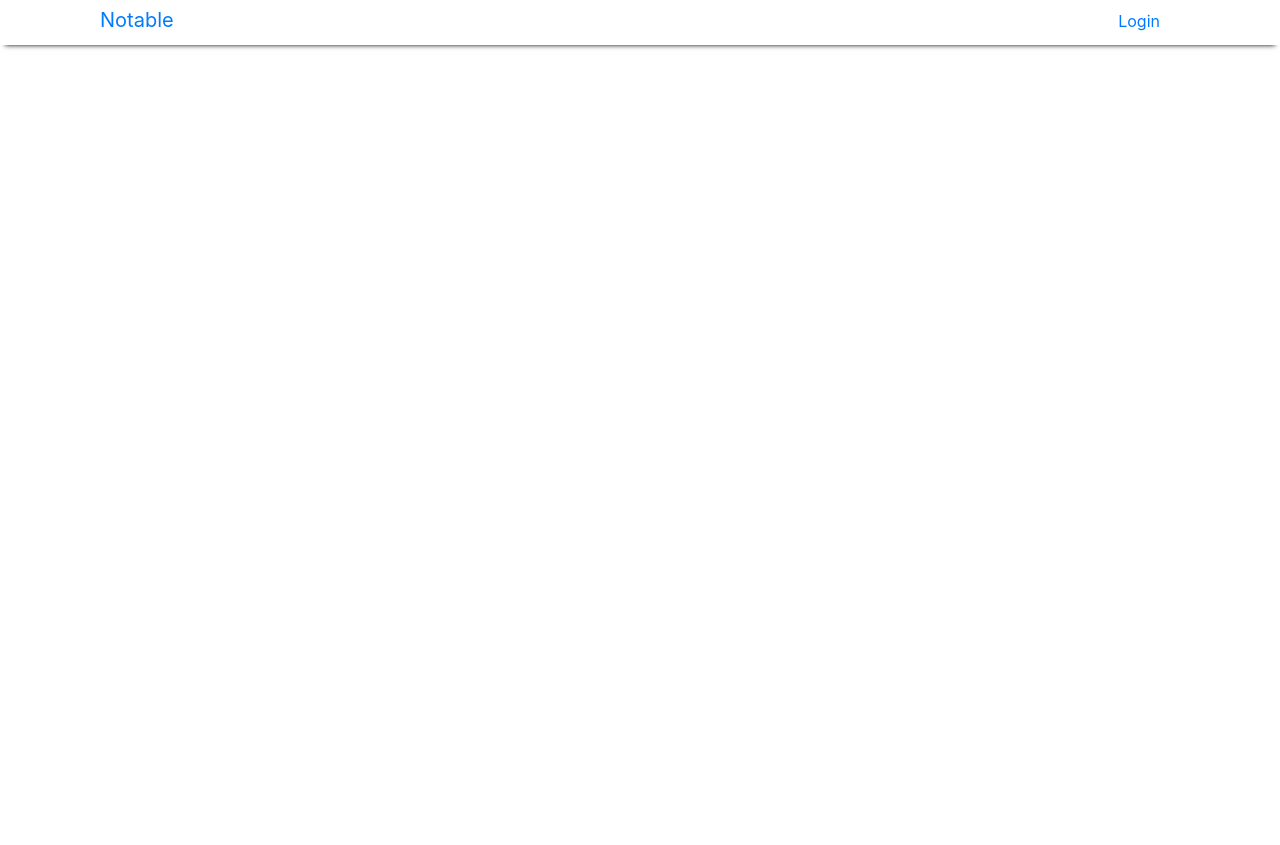
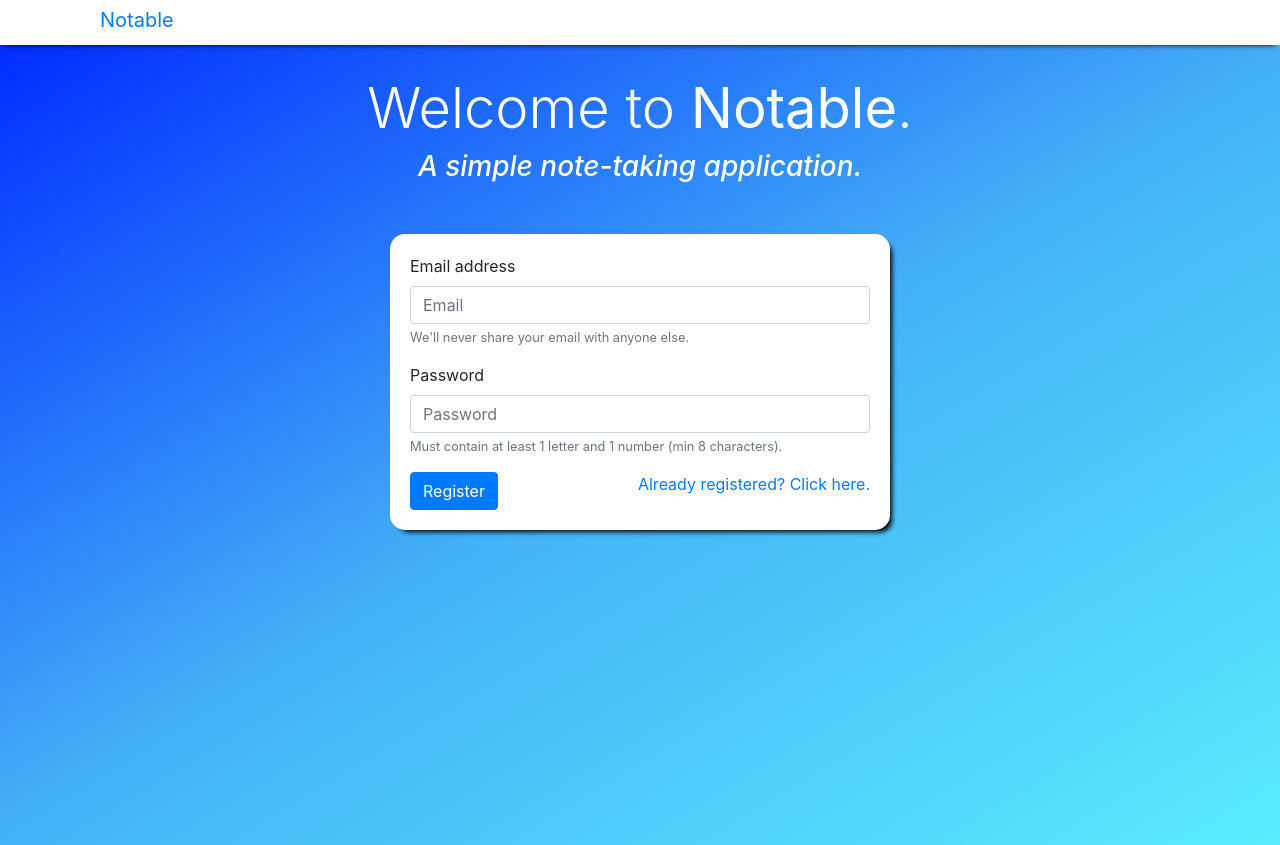
Before and after one commit to austinlords/notable, a React (Create React App) app: page /#/register in a window 1280 px wide. Before the commit the page ends 800 px from the top, so only its background shows below. Built offline with nearby package versions, Linux system fonts and the light colour scheme; no server answers.

Commit message:
add login route and begin http requests

```diff
--- a/package.json
+++ b/package.json
@@ -22,6 +22,7 @@
     "react-expanding-textarea": "^2.0.2",
     "react-router-dom": "^5.0.1",
     "react-scripts": "3.1.1",
+    "react-toastify": "^5.4.1",
     "reactstrap": "^8.0.1",
     "serve": "^11.2.0"
   },
--- a/src/App.js
+++ b/src/App.js
@@ -1,23 +1,74 @@
 import React, { Component } from "react";
 import { Route, Redirect, Switch } from "react-router-dom";
+import { ToastContainer } from "react-toastify";
 import NavBar from "./components/NavBar";
 import Notes from "./components/Notes";
+import Login from "./components/Login/Login";
+import Register from "./components/Login/Register";
+import config from "./config";
+import "react-toastify/dist/ReactToastify.min.css";
 import "./css/App.css";
 
 class App extends Component {
   constructor(props) {
     super(props);
-    this.state = {};
+    this.state = {
+      user: null
+    };
+  }
+
+  authenticator = async user => {
+    if (user === "logout") return this.setState({ user: null });
+    if (user) return this.setState({ user });
+
+    try {
+      const response = await fetch(config.apiUrl + "user");
+      if (response.status !== 200) {
+        this.setState({ user: null });
+      } else {
+        const user = await response.json();
+        this.setState({ user });
+      }
+    } catch (error) {}
+  };
+
+  componentDidMount() {
+    this.authenticator();
   }
 
   render() {
     return (
       <React.Fragment>
+        <ToastContainer />
         <NavBar />
         <main className="app-background">
           <Switch>
-            <Route path="/notes/:id" component={Notes} />
-            <Route path="/notes" component={Notes} />
+            <PrivateRoute
+              path="/notes/:id"
+              auth={!!this.state.user}
+              authenticator={this.authenticator}
+              user={this.state.user}
+              component={Notes}
+            />
+            <PrivateRoute
+              path="/notes"
+              auth={!!this.state.user}
+              authenticator={this.authenticator}
+              user={this.state.user}
+              component={Notes}
+            />
+            <Route
+              path="/login"
+              render={props => (
+                <Login {...props} authenticator={this.authenticator} />
+              )}
+            />
+            <Route
+              path="/register"
+              render={props => (
+                <Register {...props} authenticator={this.authenticator} />
+              )}
+            />
             <Redirect from="/" exact to="/notes" />
           </Switch>
         </main>
@@ -26,4 +77,13 @@ class App extends Component {
   }
 }
 
+const PrivateRoute = ({ component: Component, auth, ...rest }) => (
+  <Route
+    {...rest}
+    render={props =>
+      auth ? <Component {...props} {...rest} /> : <Redirect to="/login" />
+    }
+  />
+);
+
 export default App;
--- /dev/null
+++ b/src/components/Login/Login.jsx
@@ -0,0 +1,106 @@
+import React, { useState } from "react";
+import { Link, Redirect } from "react-router-dom";
+import { toast } from "react-toastify";
+import "./login.css";
+import config from "../../config";
+
+const Login = props => {
+  let [email, setEmail] = useState("");
+  let [password, setPassword] = useState("");
+  let [user, setUser] = useState(null);
+
+  const handleLogin = async event => {
+    event.preventDefault();
+    try {
+      const response = await fetch(`${config.apiUrl}login`, {
+        method: "POST",
+        body: JSON.stringify({
+          email: email.trim().toLowerCase(),
+          password: password.trim()
+        }),
+        mode: "cors",
+        credentials: "include",
+        headers: {
+          "Content-Type": "application/json"
+        }
+      });
+      const user = await response.json();
+      if (response.status !== 200) {
+        return toast.error(user.message);
+      }
+
+      props.authenticator(user);
+      setUser(user);
+
+      console.log("response from server: ", response);
+      console.log("body response", user);
+    } catch (error) {
+      console.log("network error: ", error);
+    }
+  };
+
+  if (user) return <Redirect to="/notes" />;
+
+  return (
+    <div className="background">
+      <div className="masthead">
+        <div id="masthead-heading" className="container">
+          <h1 className="display-4">
+            Welcome back to <b>Notable</b>.
+          </h1>
+          <h3>
+            <em>A simple note-taking application.</em>
+          </h3>
+        </div>
+
+        <form id="signUpForm" className="container" onSubmit={handleLogin}>
+          <div className="form-group">
+            <label>Email address</label>
+            <input
+              type="email"
+              name="email"
+              className="form-control"
+              id="signUpEmail"
+              aria-describedby="emailHelp"
+              placeholder="Email"
+              required
+              maxLength="50"
+              title="Email address is required"
+              onChange={e => setEmail(e.target.value)}
+              value={email}
+            />
+            <small id="emailHelp" className="form-text text-muted">
+              We'll never share your email with anyone else.
+            </small>
+          </div>
+          <div className="form-group">
+            <label>Password</label>
+            <input
+              type="password"
+              name="password"
+              className="form-control"
+              id="signUpPassword"
+              placeholder="Password"
+              required
+              minLength="8"
+              onChange={e => setPassword(e.target.value)}
+              value={password}
+            />
+            <small id="passwordHelp" className="form-text text-muted">
+              Minimum length: 8 characters
+            </small>
+          </div>
+
+          <button type="submit" form="signUpForm" className="btn btn-primary">
+            Login
+          </button>
+          <div className="float-right">
+            <Link to="/register">Need to register? Click here.</Link>
+          </div>
+        </form>
+      </div>
+    </div>
+  );
+};
+
+export default Login;
--- /dev/null
+++ b/src/components/Login/Register.jsx
@@ -0,0 +1,79 @@
+import React, { useState } from "react";
+import { Link } from "react-router-dom";
+
+import "./login.css";
+
+const Register = props => {
+  let [email, setEmail] = useState("");
+  let [password, setPassword] = useState("");
+
+  return (
+    <div className="background">
+      <div class="masthead">
+        <div id="masthead-heading" class="container">
+          <h1 class="display-4">
+            Welcome to <b>Notable</b>.
+          </h1>
+          <h3>
+            <em>A simple note-taking application.</em>
+          </h3>
+        </div>
+
+        <form
+          id="signUpForm"
+          class="container"
+          action="/register"
+          method="post"
+        >
+          <div class="form-group">
+            <label for="signUpEmail">Email address</label>
+            <input
+              type="email"
+              name="email"
+              class="form-control"
+              id="signUpEmail"
+              aria-describedby="emailHelp"
+              placeholder="Email"
+              required
+              maxlength="50"
+              title="Email address is required"
+              onChange={e => setEmail(e.target.value)}
+              value={email}
+            />
+            <small id="emailHelp" class="form-text text-muted">
+              We'll never share your email with anyone else.
+            </small>
+          </div>
+          <div class="form-group">
+            <label for="signUpPassword">Password</label>
+            <input
+              type="password"
+              name="password"
+              class="form-control"
+              id="signUpPassword"
+              placeholder="Password"
+              required
+              pattern="(?=.*[a-zA-Z])(?=.*\d).{8,}"
+              title="Password must contain at least 1 letter, 1 number and be at least 8 characters long."
+              minlength="8"
+              onChange={e => setPassword(e.target.value)}
+              value={password}
+            />
+            <small id="passwordHelp" class="form-text text-muted">
+              Must contain at least 1 letter and 1 number (min 8 characters).
+            </small>
+          </div>
+
+          <button type="submit" form="signUpForm" class="btn btn-primary">
+            Register
+          </button>
+          <div className="float-right">
+            <Link to="/login">Already registered? Click here.</Link>
+          </div>
+        </form>
+      </div>
+    </div>
+  );
+};
+
+export default Register;
--- /dev/null
+++ b/src/components/Login/login.css
@@ -0,0 +1,41 @@
+.background {
+  background: linear-gradient(
+    149deg,
+    rgba(0, 44, 255, 1) 0%,
+    rgba(68, 177, 246, 1) 50%,
+    rgba(90, 235, 255, 1) 100%
+  );
+}
+
+#signInForm > input {
+  font-size: 0.9rem;
+  height: calc(1em + 0.75rem + 2px);
+}
+
+#signInForm > button {
+  font-size: 0.9rem;
+  height: calc(0.8em + 0.75rem + 2px);
+  padding: 2px 10px;
+}
+
+.masthead {
+  height: 100vh;
+  width: 100%;
+  margin-top: 0px;
+}
+
+#masthead-heading {
+  margin: 0px auto 50px auto;
+  padding-top: 30px;
+  color: white;
+  text-align: center;
+}
+
+#signUpForm {
+  max-width: 500px;
+  margin: 30px auto;
+  background-color: white;
+  border-radius: 15px;
+  padding: 20px;
+  box-shadow: 5px 5px 5px -3px black;
+}
--- a/src/components/NavBar.jsx
+++ b/src/components/NavBar.jsx
@@ -1,5 +1,5 @@
 import React from "react";
-import { Link, NavLink } from "react-router-dom";
+import { Link } from "react-router-dom";
 
 const NavBar = () => {
   return (
@@ -7,11 +7,7 @@ const NavBar = () => {
       <Link className="navbar-brand" to="/">
         Notable
       </Link>
-      <div className="">
-        <NavLink className="navBar-link" to="/login">
-          Login
-        </NavLink>
-      </div>
+      <div className=""></div>
     </nav>
   );
 };
--- a/src/components/Notes.jsx
+++ b/src/components/Notes.jsx
@@ -15,7 +15,8 @@ class Notes extends Component {
       editorState: EditorState.createEmpty(),
       selectedNote: null,
       searchQuery: "",
-      collections: []
+      collections: [],
+      user: props.user
     };
 
     this.onEditorChange = editorState => {
@@ -174,7 +175,8 @@ class Notes extends Component {
       searchQuery,
       collections,
       selectedNote,
-      title
+      title,
+      user
     } = this.state;
 
     return (
@@ -188,6 +190,7 @@ class Notes extends Component {
           collections={collections}
           selectedNote={selectedNote}
           updateCollections={this.updateCollections}
+          user={user}
         />
         <DraftEditor
           onEditorChange={this.onEditorChange}
--- a/src/components/SideBar.jsx
+++ b/src/components/SideBar.jsx
@@ -106,7 +106,8 @@ class SideBar extends Component {
       onSearch,
       onClear,
       collections,
-      updateCollections
+      updateCollections,
+      user
     } = this.props;
 
     let tags = [];
@@ -130,6 +131,7 @@ class SideBar extends Component {
           key={collections.length}
           updateCollections={updateCollections}
           allNotes={allNotes}
+          user={user}
         />
         <div className="sidebar-preview bg-light-gray">
           <NotesSearch
--- a/src/config.js
+++ b/src/config.js
@@ -1,4 +1,4 @@
 module.exports = {
-  apiUrl: "http://localhost:4000/api",
+  apiUrl: "https://notes-notable.herokuapp.com/api/",
   notesPreviewLength: 75
 };
--- a/src/services/fakePostsService.js
+++ b/src/services/fakePostsService.js
@@ -116,7 +116,8 @@ export const NOTES = [
       name: "Books",
       color: "cyan"
     },
-    updated: "2019-03-11T04:05:42.426Z"
+    updated: "2019-03-11T04:05:42.426Z",
+    user: "lords.austin@gmail.com"
   },
   {
     _id: "thtrjsbehrytu5667s5335y",
```
Also changed, not shown: src/components/NotesFilter.jsx (+5 -4 lines), 1 other file (tests, documents, lock files or other folders).
